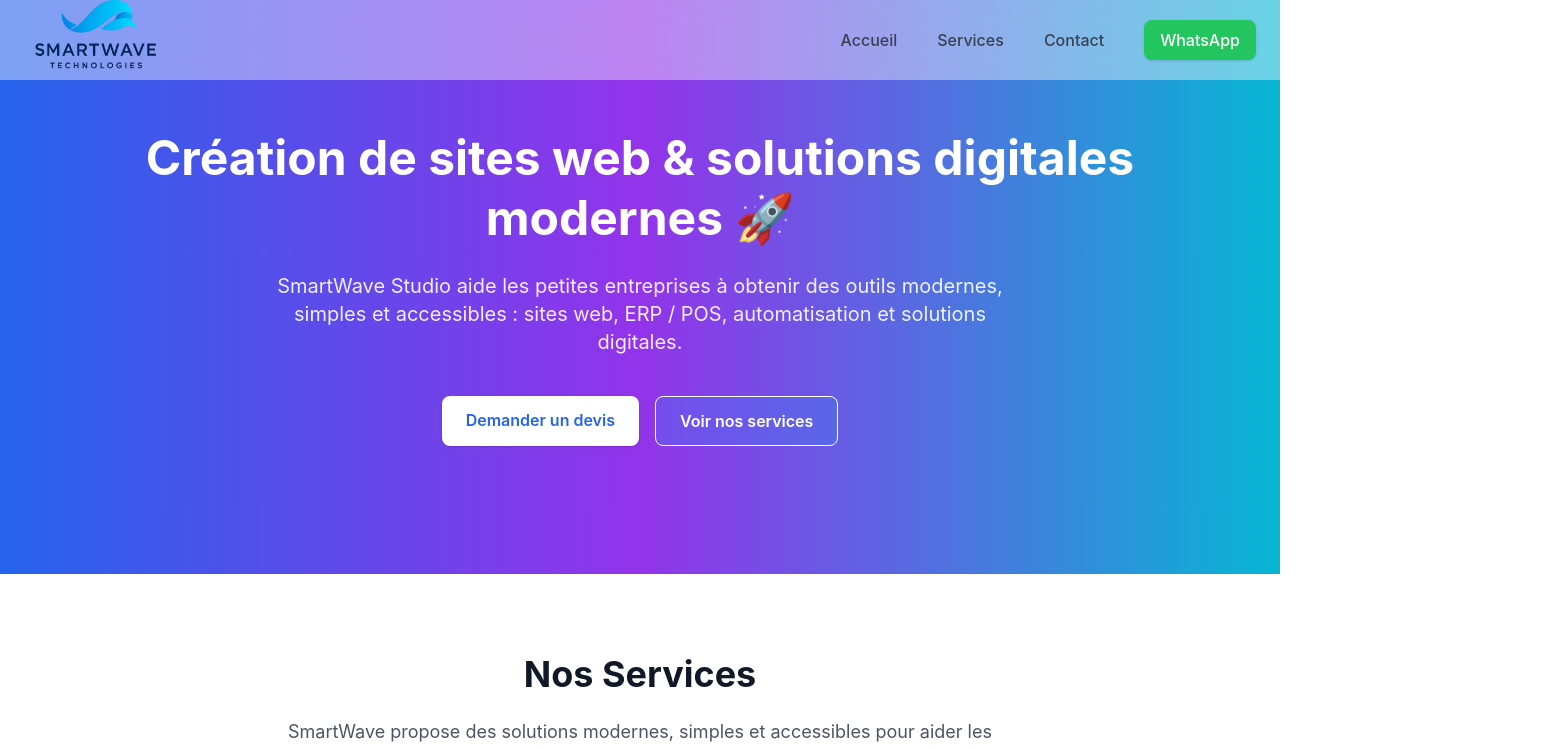
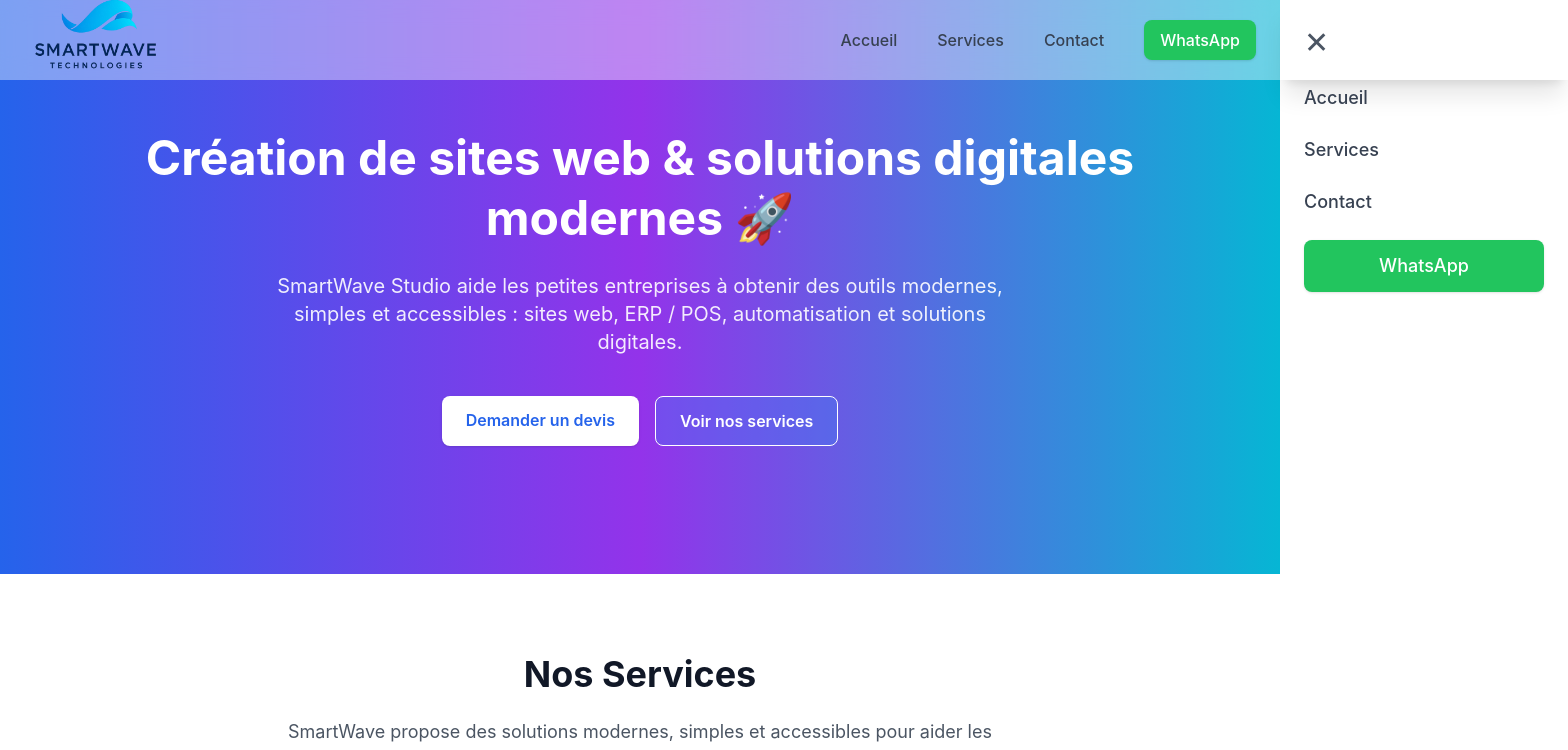
Before and after one commit to marwane1978/SmartWave-Studio, a React (Vite) app: page / in a window 1280 px wide. Shown: the top 750 px of the page, 1568 px wide, since content can reach past the window. Built offline with nearby package versions, Linux system fonts and the light colour scheme.

Commit message:
Update Header.jsx

```diff
--- a/src/components/layout/Header.jsx
+++ b/src/components/layout/Header.jsx
@@ -32,7 +32,7 @@ export default function Header() {
           />
         </Link>
 
-        {/* Menu desktop */}
+        {/* Desktop Menu */}
         <nav className="hidden md:flex items-center gap-10 text-gray-700 font-medium">
 
           <Link to="/" className="relative group">
@@ -50,7 +50,6 @@ export default function Header() {
             <span className="absolute left-0 -bottom-1 w-0 h-[2px] bg-blue-600 transition-all duration-300 group-hover:w-full"></span>
           </Link>
 
-          {/* WhatsApp Button */}
           <a
             href="https://wa.me/212767777768"
             target="_blank"
@@ -62,29 +61,60 @@ export default function Header() {
 
         {/* Mobile Menu Button */}
         <button
-          onClick={() => setMenuOpen(!menuOpen)}
+          onClick={() => setMenuOpen(true)}
           className="md:hidden text-gray-700 text-3xl"
         >
           ☰
         </button>
       </div>
 
-      {/* Mobile Menu */}
+      {/* Mobile Menu Overlay */}
       {menuOpen && (
-        <div className="md:hidden bg-white/90 backdrop-blur-xl shadow-lg px-6 py-6 space-y-4 text-gray-700 font-medium">
-          <Link to="/" onClick={() => setMenuOpen(false)} className="block hover:text-blue-600">Accueil</Link>
-          <Link to="/services" onClick={() => setMenuOpen(false)} className="block hover:text-blue-600">Services</Link>
-          <Link to="/contact" onClick={() => setMenuOpen(false)} className="block hover:text-blue-600">Contact</Link>
+        <div
+          className="fixed inset-0 bg-black/30 backdrop-blur-sm z-40"
+          onClick={() => setMenuOpen(false)}
+        ></div>
+      )}
+
+      {/* Slide-in Mobile Menu */}
+      <div
+        className={`
+          fixed top-0 right-0 h-full w-72 bg-white shadow-xl z-50 p-6
+          transform transition-transform duration-300 ease-out
+          ${menuOpen ? "translate-x-0" : "translate-x-full"}
+        `}
+      >
+        {/* Close Button */}
+        <button
+          onClick={() => setMenuOpen(false)}
+          className="text-3xl text-gray-600 mb-6"
+        >
+          ✕
+        </button>
+
+        {/* Menu Items */}
+        <nav className="flex flex-col space-y-6 text-gray-700 text-lg font-medium">
+          <Link to="/" onClick={() => setMenuOpen(false)} className="hover:text-blue-600">
+            Accueil
+          </Link>
+
+          <Link to="/services" onClick={() => setMenuOpen(false)} className="hover:text-blue-600">
+            Services
+          </Link>
+
+          <Link to="/contact" onClick={() => setMenuOpen(false)} className="hover:text-blue-600">
+            Contact
+          </Link>
 
           <a
             href="https://wa.me/212767777768"
             target="_blank"
-            className="block py-3 text-center bg-green-500 text-white rounded-lg shadow hover:bg-green-600"
+            className="mt-4 py-3 text-center bg-green-500 text-white rounded-lg shadow hover:bg-green-600"
           >
             WhatsApp
           </a>
-        </div>
-      )}
+        </nav>
+      </div>
     </header>
   );
 }
```
